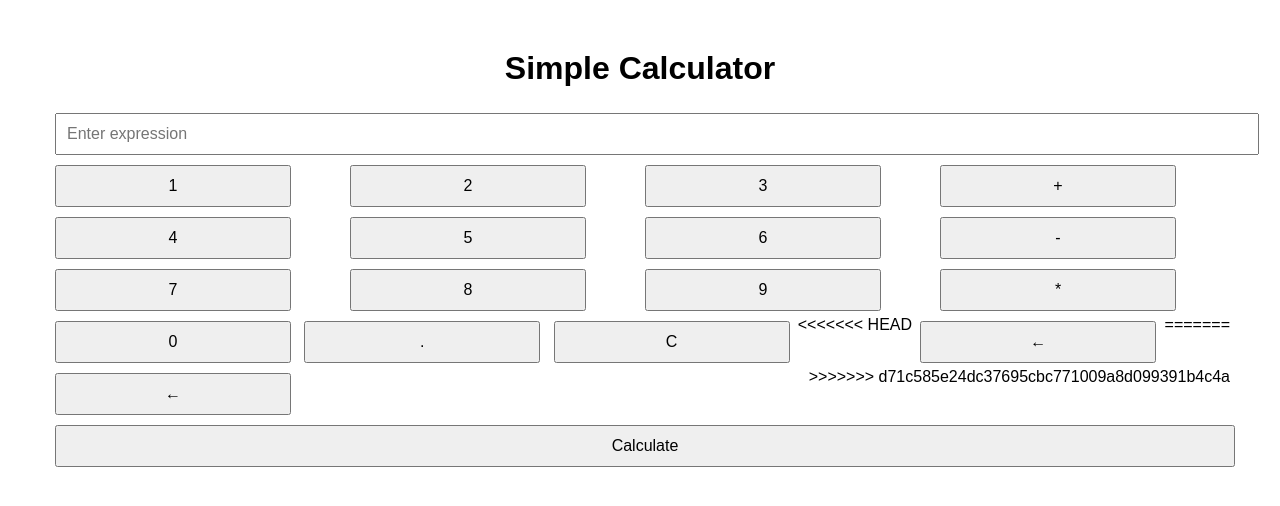
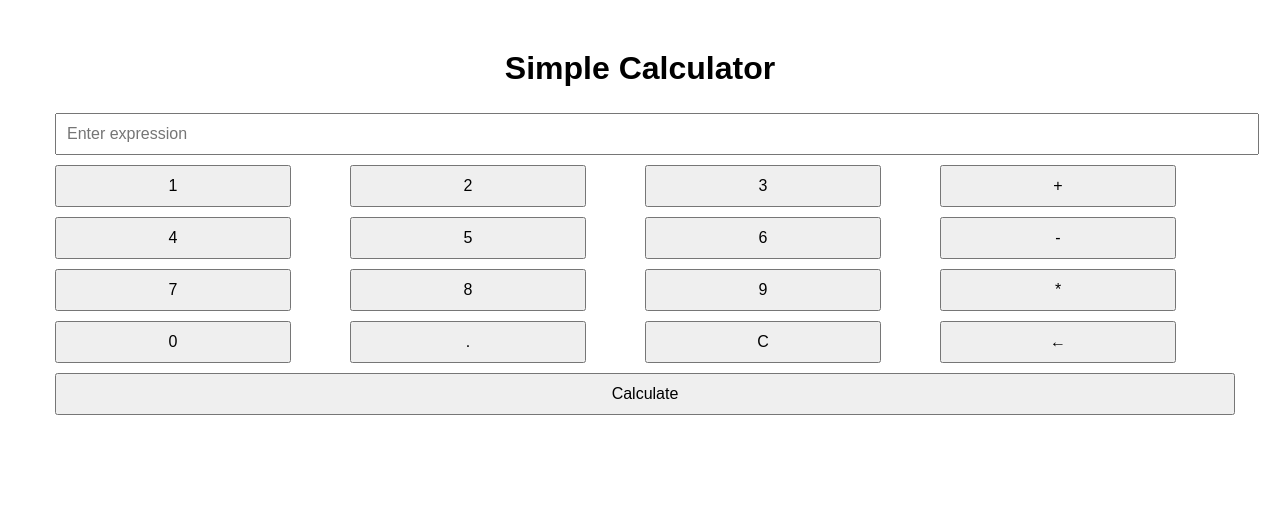
Before and after one commit to GiftsonJe/Advance_software_engineering, a Flask app: page / in a window 1280 px wide. Shown: the top 506 px of the page. Run offline with Flask 3, Linux system fonts and the light colour scheme.

Commit message:
Update calculator.html

```diff
--- a/templates/calculator.html
+++ b/templates/calculator.html
@@ -30,11 +30,7 @@
             <button type="button" onclick="document.forms[0].expression.value += '0'">0</button>
             <button type="button" onclick="document.forms[0].expression.value += '.'">.</button>
             <button type="button" onclick="document.forms[0].expression.value = ''">C</button>
-<<<<<<< HEAD
             <button type="button" onclick="document.forms[0].expression.value = document.forms[0].expression.value.slice(0, -1)">←</button>
-=======
-            <button type="button" onclick="document.forms[0].expression.value =document.forms[0].expression.value.slice(0, -1)">←</button>
->>>>>>> d71c585e24dc37695cbc771009a8d099391b4c4a
             <br>
         </div>
         <button type="submit" class="calculate-button">Calculate</button>
```
